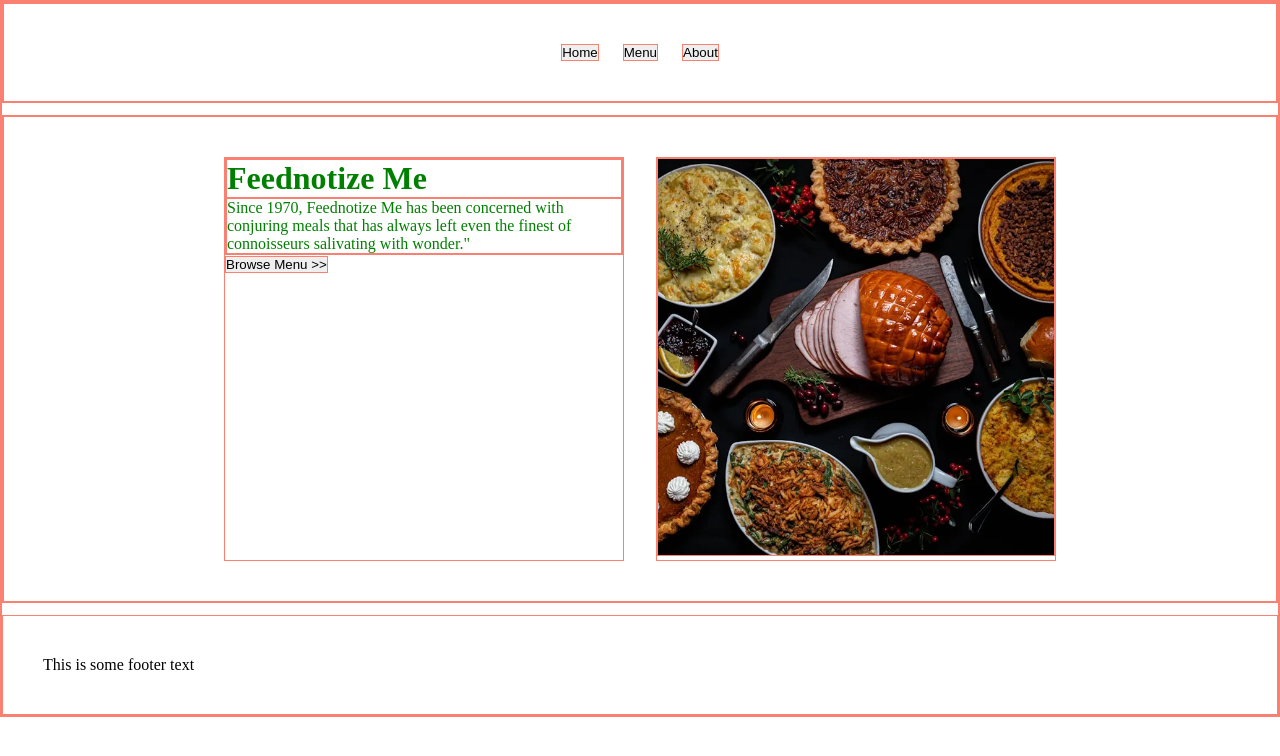
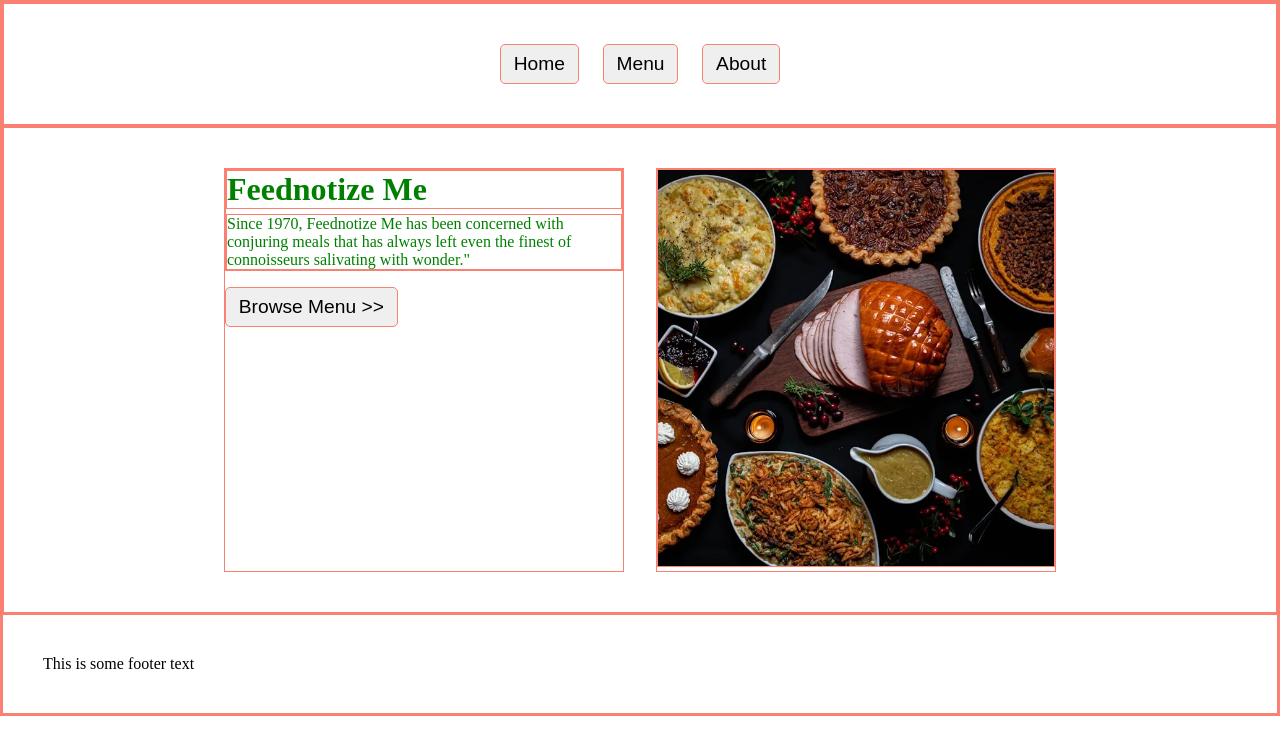
Before and after one commit to zakingslayerv22/restaurant-page, a website built with webpack: page src/index.html in a window 1280 px wide. Built offline with nearby package versions, Linux system fonts and the light colour scheme.

Commit message:
Style buttons and hero text container
Increase the font-size of button,
add padding and border radius.

Style the hero text container
with a grid display and a gap.

Style the hero button with a
margin top value to give it
some space between it and the
hero text container.

Remove the gap from body because
the new styles applied to
especially button increased the
page content. The gap in body
will cause a vertical scroll.

```diff
--- a/src/index.css
+++ b/src/index.css
@@ -8,7 +8,7 @@
 body {
     display: grid;
     grid-template-rows: auto 1fr auto;
-    gap: 0.75rem;
+    /* gap: 0.3rem; */
 }
 
 nav {
@@ -16,6 +16,12 @@ nav {
     justify-content: center;
     gap: 1.5rem;
 
+}
+
+button {
+    font-size: 1.2rem;
+    padding: 0.5rem 0.8rem;
+    border-radius: 5px;
 }
 
 nav, .footer {
@@ -30,6 +36,15 @@ nav, .footer {
     padding: 2.5rem;
 }
 
+.hero-text-container {
+    display: grid;
+    gap: 0.3rem;
+}
+
+.hero-button {
+    margin-top: 1rem;
+}
+
 .hero-left-container, .hero-image-container {
     flex-basis: 400px;
 }
```
